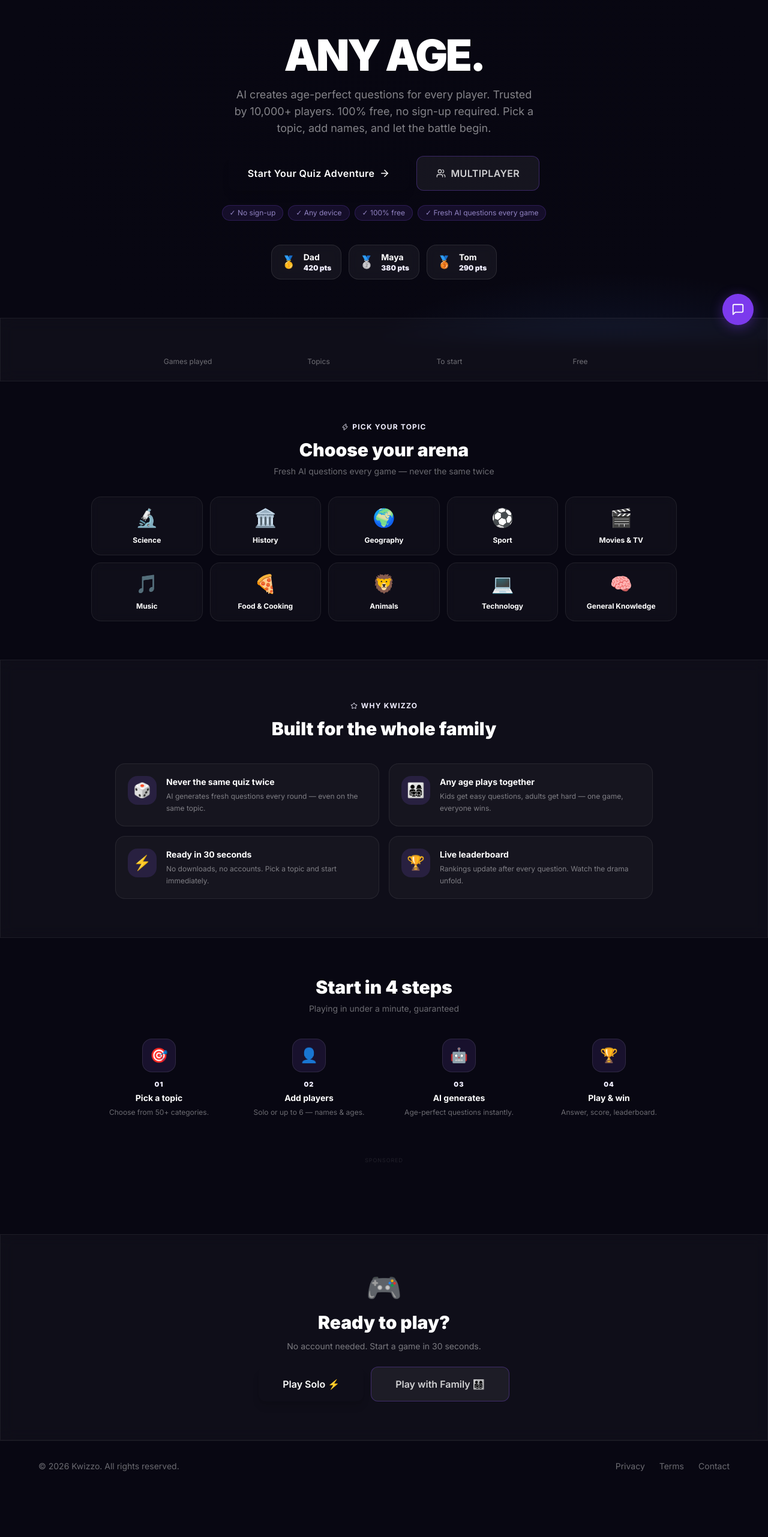
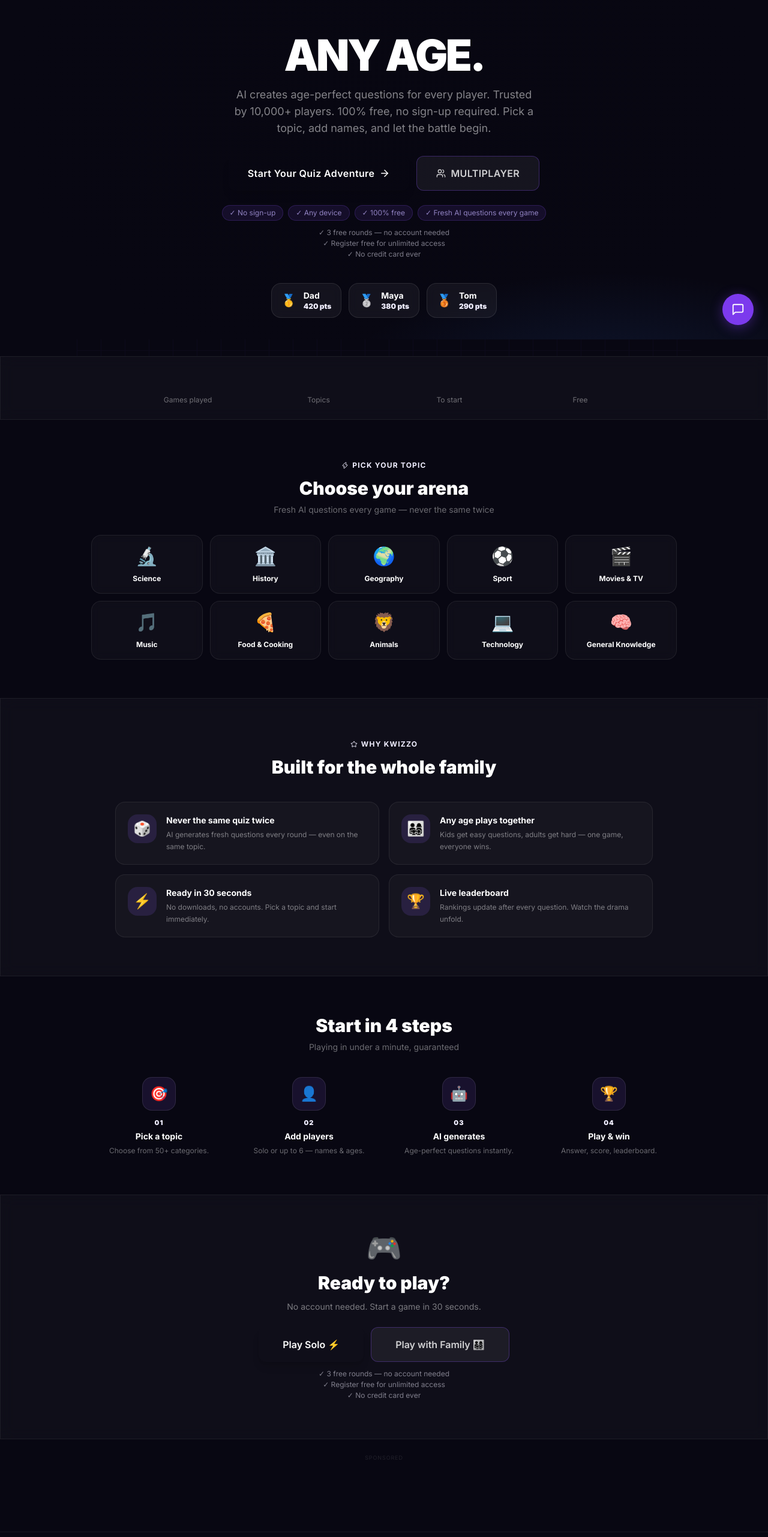
Before and after one commit to infosiva/kwizzo, a Next.js app: page / in a window 1280 px wide. Shown: the part 234-2797 px from the top of the page at 60% size. Before the commit the page ends 2721 px from the top, so only its background shows below. Built offline with nearby package versions, Linux system fonts and the light colour scheme.

Commit message:
Move homepage ad to bottom of page
Removes ad from between steps and CTA sections; places it after CTA at page bottom.

```diff
--- a/app/page.tsx
+++ b/app/page.tsx
@@ -65,6 +65,12 @@ export default function HomePage() {
             {['✓ No sign-up', '✓ Any device', '✓ 100% free', '✓ Fresh AI questions every game'].map(f => (
               <span key={f} className="text-xs text-violet-300/70 bg-violet-500/10 border border-violet-500/20 px-3 py-1 rounded-full">{f}</span>
             ))}
+          </div>
+
+          <div className="flex flex-col items-center gap-0.5 text-xs opacity-50 mt-3">
+            <span>✓ 3 free rounds — no account needed</span>
+            <span>✓ Register free for unlimited access</span>
+            <span>✓ No credit card ever</span>
           </div>
         </div>
 
@@ -173,11 +179,6 @@ export default function HomePage() {
         </div>
       </section>
 
-      {/* ── AD — between steps and CTA ── */}
-      <div className="px-4 sm:px-6 pb-6 max-w-2xl mx-auto w-full">
-        <AdUnit size="banner" />
-      </div>
-
       {/* ── CTA FOOTER ──────────────────────────────────────── */}
       <section className="py-12 sm:py-16 px-4 sm:px-6 glass border-t border-white/[0.05]">
         <div className="max-w-2xl mx-auto text-center">
@@ -188,8 +189,18 @@ export default function HomePage() {
             <Link href="/play?mode=solo"  className={btn.primary  + ' text-base px-10 py-4 font-black'}>Play Solo ⚡</Link>
             <Link href="/play?mode=group" className={btn.secondary + ' text-base px-10 py-4 font-black'}>Play with Family 👨‍👩‍👧‍👦</Link>
           </div>
+          <div className="flex flex-col items-center gap-0.5 text-xs opacity-50 mt-3">
+            <span>✓ 3 free rounds — no account needed</span>
+            <span>✓ Register free for unlimited access</span>
+            <span>✓ No credit card ever</span>
+          </div>
         </div>
       </section>
+
+      {/* ── AD — bottom of page ── */}
+      <div className="px-4 sm:px-6 py-6 max-w-2xl mx-auto w-full">
+        <AdUnit size="banner" />
+      </div>
     </div>
   )
 }
```
